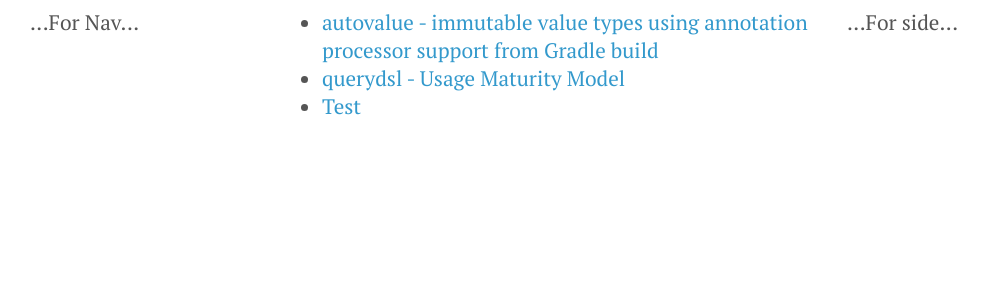
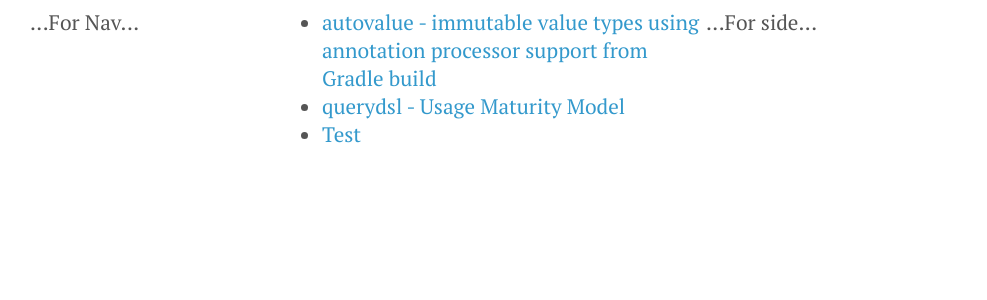
Before and after one commit to griffio/griffio.github.io, a Jekyll site: the page built from index.html, in a window 1280 px wide. Shown: the top 300 px of the page, without its empty margins (146-1133 px from the left). Built offline with Jekyll 4.4.1, drawn with Linux system fonts in a browser that asks for light colours; nearby versions of some CDN libraries.

Commit message:
Update styles.css

```diff
--- a/stylesheets/styles.css
+++ b/stylesheets/styles.css
@@ -276,8 +276,7 @@
   .griffio-content {
     flex: 1;
   }
-  .griffio-nav, .griffio-ads {
-    /* 12em is the width of the columns */
+  .griffio-nav, .griffio-side {
     flex: 0 0 12em;
   }
 }
```
